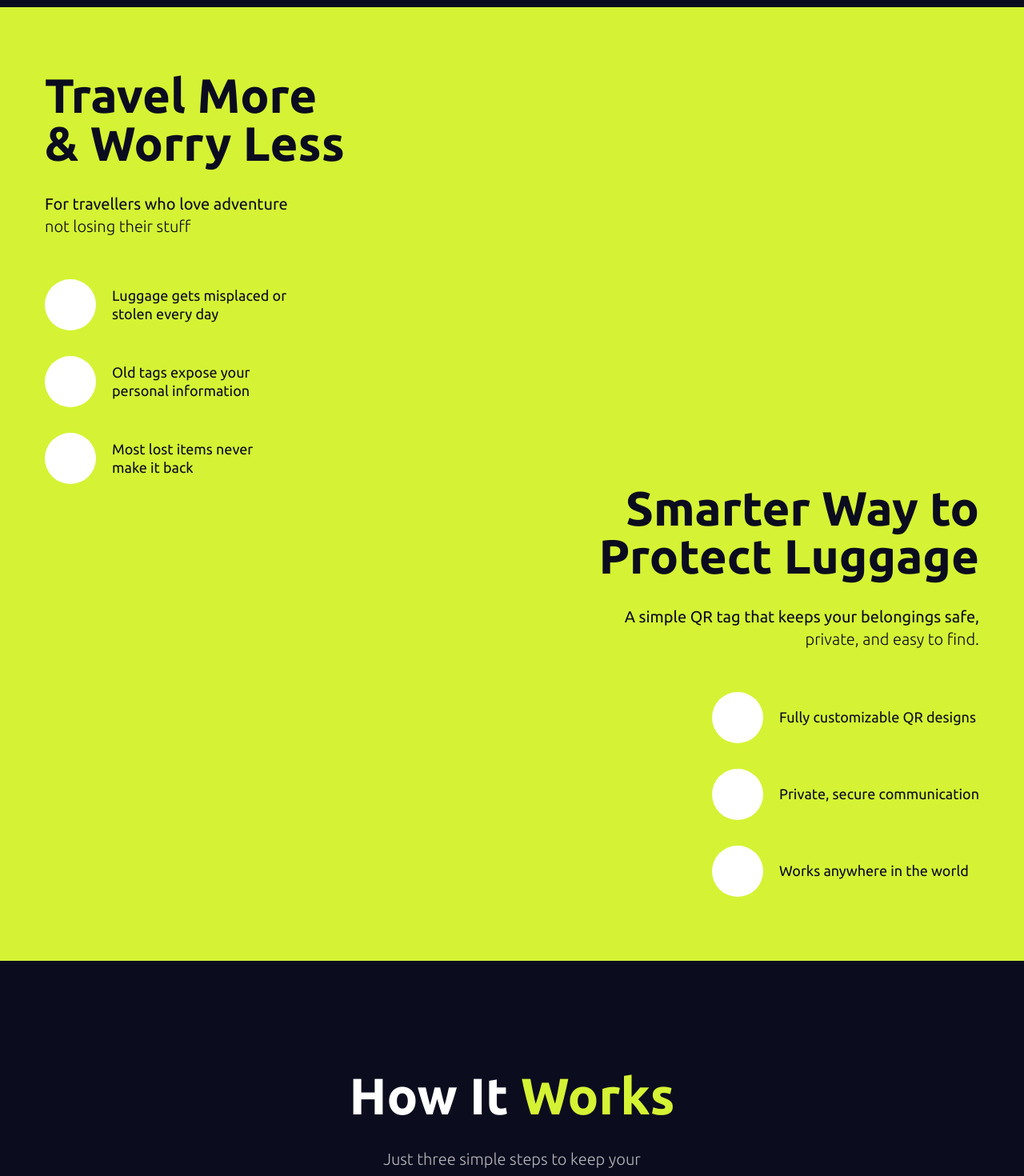
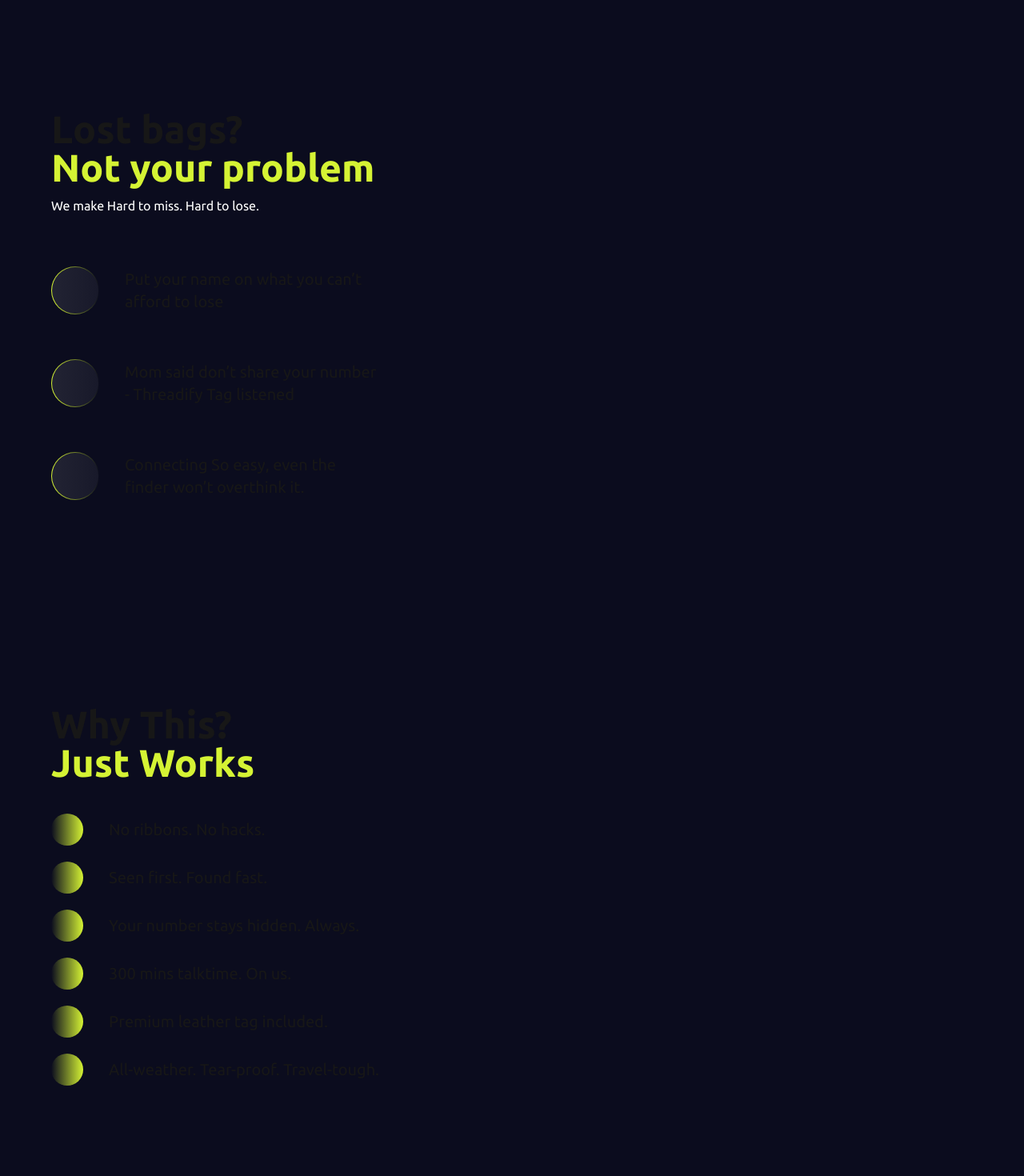
Before and after one commit to guptaRishi00/threadify, a Next.js app: page /home in a window 1280 px wide. Shown: the part 1240-2710 px from the top of the page at 80% size. Built offline with nearby package versions, Linux system fonts and the light colour scheme.

Commit message:
first commit

```diff
--- a/src/app/(customize)/customize/page.tsx
+++ b/src/app/(customize)/customize/page.tsx
@@ -17,6 +17,9 @@ export default function page({}: Props) {
   const [activeTab, setActiveTab] = useState<string>("background");
 
   const [innerBg, setInnerBg] = useState<string>("bg-black");
+
+  const [firstName, setFirstName] = useState<string>("Jack");
+  const [lastName, setLastName] = useState<string>("Williams");
 
   return (
     <div className="bg-[#121432] w-full min-h-screen mt-5 p-10 rounded-3xl flex flex-col">
@@ -53,13 +56,24 @@ export default function page({}: Props) {
           </div>
         </div>
 
-        <div className="flex flex-col items-start gap-5 w-full px-8 border-x border-white/10 h-[70vh] overflow-y-auto scrollbar-hide">
+        <div className="flex flex-col items-start gap-5 w-full px-8 border-x border-white/10 h-[90vh] overflow-y-auto scrollbar-hide">
           {activeTab === "background" && <Designs onSelect={setInnerBg} />}
-          {activeTab === "text" && <Text />}
+          {activeTab === "text" && (
+            <Text
+              setFirstName={setFirstName}
+              setLastName={setLastName}
+              firstName={firstName}
+              lastName={lastName}
+            />
+          )}
           {activeTab === "qr" && <Qr />}
         </div>
         <div className="w-full px-10">
-          <QrCard innerBgClass={innerBg} />
+          <QrCard
+            innerBgClass={innerBg}
+            firstName={firstName}
+            lastName={lastName}
+          />
         </div>
       </div>
     </div>
--- a/src/app/(main)/home/page.tsx
+++ b/src/app/(main)/home/page.tsx
@@ -1,6 +1,8 @@
 import CtaSection from "@/components/home/CtaSection";
 import Hero from "@/components/home/Hero";
 import HowItWorks from "@/components/home/HowItWorks";
+import JustWorks from "@/components/home/JustWorks";
+import LostBags from "@/components/home/LostBags";
 import Testimonials from "@/components/home/Testimonials";
 import TravelSmarter from "@/components/home/TravelSmarter";
 import WhyChoose from "@/components/home/WhyChoose";
@@ -11,7 +13,9 @@ export default function Home({}: Props) {
   return (
     <main className="flex min-h-screen flex-col items-center justify-between">
       <Hero />
-      <TravelSmarter />
+      {/* <TravelSmarter /> */}
+      <LostBags />
+      <JustWorks />
       <HowItWorks />
       <Testimonials />
       <WhyChoose />
--- a/src/components/customize/QrCard.tsx
+++ b/src/components/customize/QrCard.tsx
@@ -1,12 +1,14 @@
 import Image from "next/image";
-import React from "react";
+
 import { TbScan } from "react-icons/tb";
 
 type Props = {
   innerBgClass: string;
+  firstName: string;
+  lastName: string;
 };
 
-export default function QrCard({ innerBgClass }: Props) {
+export default function QrCard({ innerBgClass, firstName, lastName }: Props) {
   return (
     <div className="bg-[#D5F334] w-full h-full">
       {/* Replace 'bg-black' with the dynamic prop */}
@@ -35,8 +37,8 @@ export default function QrCard({ innerBgClass }: Props) {
 
       <div className="py-10 px-8 flex items-end justify-between">
         <div className="flex flex-col items-start">
-          <p className="text-3xl font-bold text-black">JACK</p>
-          <p className="text-3xl text-black">Williams</p>
+          <p className="text-3xl font-bold text-black">{firstName}</p>
+          <p className="text-3xl text-black">{lastName}</p>
         </div>
 
         <Image
--- a/src/components/customize/Text.tsx
+++ b/src/components/customize/Text.tsx
@@ -1,12 +1,15 @@
-import React from "react";
-
-type Props = {};
-
-export default function Text({}: Props) {
+export default function Text({
+  setFirstName,
+  setLastName,
+  firstName,
+  lastName,
+}: any) {
   return (
     <div className="flex-1 flex flex-col gap-4 w-full">
       <div className="relative">
         <input
+          value={firstName}
+          onChange={(e) => setFirstName(e.target.value)}
           type="text"
           placeholder="First Name"
           className="w-full bg-white border border-transparent rounded-full px-5 py-4 text-gray-800 placeholder:text-gray-400 focus:outline-none focus:ring-2 focus:ring-[#D5F334] transition-all duration-300"
@@ -15,6 +18,8 @@ export default function Text({}: Props) {
 
       <div className="relative">
         <input
+          value={lastName}
+          onChange={(e) => setLastName(e.target.value)}
           type="text"
           placeholder="Last Name"
           className="w-full bg-white border border-transparent rounded-full px-5 py-4 text-gray-800 placeholder:text-gray-400 focus:outline-none focus:ring-2 focus:ring-[#D5F334] transition-all duration-300"
--- /dev/null
+++ b/src/components/home/JustWorks.tsx
@@ -0,0 +1,44 @@
+import React from "react";
+
+type Props = {};
+
+export default function JustWorks({}: Props) {
+  const items = [
+    {
+      text: "No ribbons. No hacks.",
+    },
+    {
+      text: "Seen first. Found fast.",
+    },
+    {
+      text: "Your number stays hidden. Always.",
+    },
+    {
+      text: "300 mins talktime. On us.",
+    },
+    {
+      text: "Premium leather tag included.",
+    },
+    {
+      text: "All-weather. Tear-proof. Travel-tough.",
+    },
+  ];
+  return (
+    <div className="w-full bg-[#0B0C1E] py-20 md:py-32 px-6 md:px-16 flex flex-col items-start gap-10">
+      <div className="flex flex-col items-start gap-3">
+        <p className="text-5xl font-bold">
+          Why This? <br /> <span className="text-[#D5F334]">Just Works</span>
+        </p>
+      </div>
+
+      <div className="flex items-start gap-5 flex-col">
+        {items.map((item, index) => (
+          <div className="flex items-center gap-8" key={index}>
+            <div className="w-10 h-10 rounded-full bg-linear-to-r to-[#D5F334] from-[#FFFFFF00] p-px flex items-center justify-center"></div>
+            <p className="text-xl ">{item.text}</p>
+          </div>
+        ))}
+      </div>
+    </div>
+  );
+}
--- /dev/null
+++ b/src/components/home/LostBags.tsx
@@ -0,0 +1,39 @@
+import { text } from "stream/consumers";
+
+export default function LostBags({}: any) {
+  const items = [
+    {
+      text: "Put your name on what you can’t afford to lose",
+    },
+    {
+      text: "Mom said don’t share your number - Threadify Tag listened",
+    },
+    {
+      text: "Connecting So easy, even the finder won’t overthink it.",
+    },
+  ];
+
+  return (
+    <div className="w-full bg-[#0B0C1E] py-20 md:py-32 px-6 md:px-16 flex flex-col items-start gap-16">
+      <div className="flex flex-col items-start gap-3">
+        <p className="text-5xl font-bold">
+          Lost bags? <br />{" "}
+          <span className="text-[#D5F334]">Not your problem</span>
+        </p>
+        <p className="text-[#FFFFFF]">We make Hard to miss. Hard to lose.</p>
+      </div>
+
+      <div className="flex items-start gap-14 flex-col">
+        {items.map((item, index) => (
+          <div className="flex items-center gap-8" key={index}>
+            <div className="w-15 h-15 rounded-full bg-linear-to-r from-[#D5F334] to-[#FFFFFF00] p-px flex items-center justify-center">
+              <div className="w-14.5 h-14.5 rounded-full bg-linear-to-r from-[#222333] to-[#18192a]"></div>
+            </div>
+
+            <p className="text-xl max-w-xs">{item.text}</p>
+          </div>
+        ))}
+      </div>
+    </div>
+  );
+}
```
